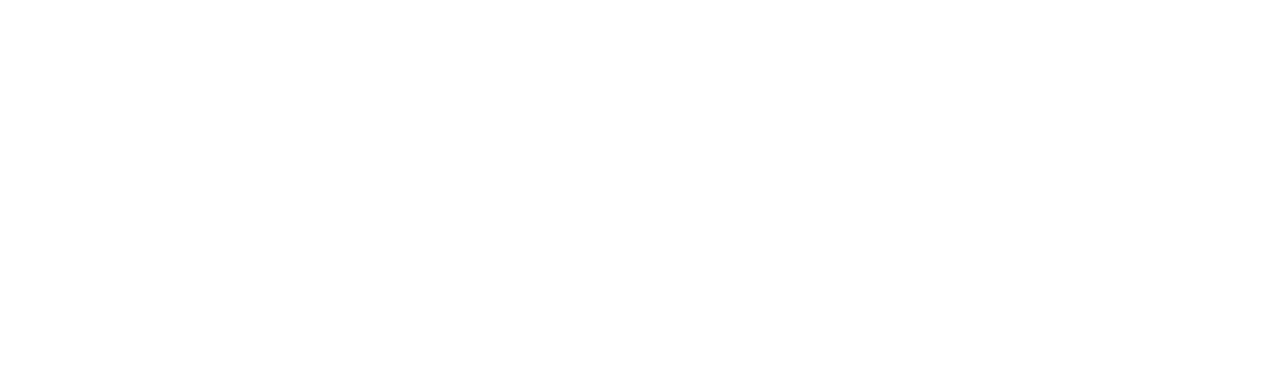
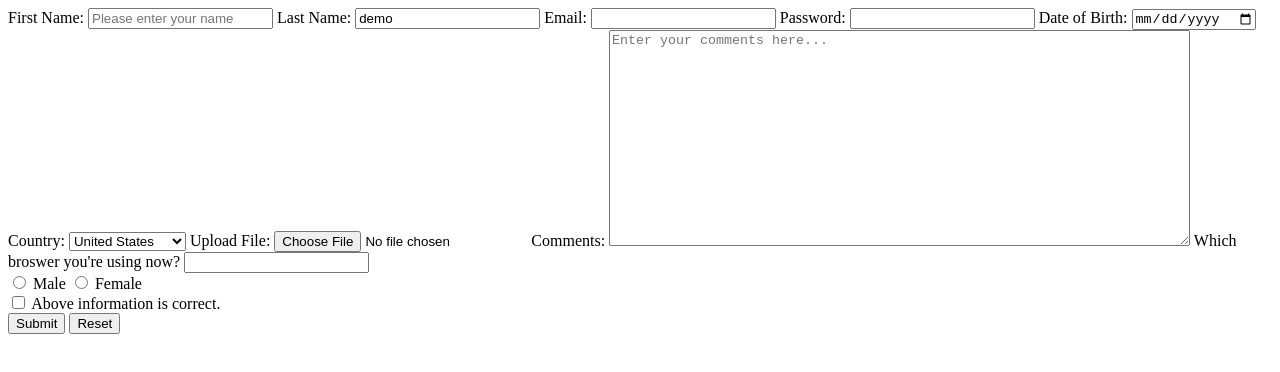
Before and after one commit to CodeWith-Karthik/HTML_CSS_Template, a plain HTML site: page L19/index.html in a window 1280 px wide. Drawn offline with Linux system fonts and the light colour scheme.

Commit message:
Templates

```diff
--- a/L19/index.html
+++ b/L19/index.html
@@ -4,5 +4,74 @@
     <title>Form</title>
     <link rel="stylesheet" href="./index.css" />
   </head>
-  <body></body>
+  <body>
+    <div class="main-content">
+      <form action="submit" method="post" autocomplete="off">
+        <label for="fname">First Name:</label>
+        <input
+          type="text"
+          id="fname"
+          name="fname"
+          placeholder="Please enter your name"
+        />
+
+        <label for="lname">Last Name:</label>
+        <input type="text" id="lname" name="lname" value="demo" />
+
+        <label for="email">Email:</label>
+        <input type="email" id="email" name="email" />
+
+        <label for="password">Password:</label>
+        <input type="password" id="password" name="password" />
+
+        <label for="dob">Date of Birth:</label>
+        <input type="date" id="dob" name="dob" />
+
+        <label for="country">Country:</label>
+        <select id="country" name="country">
+          <option value="usa">United States</option>
+          <option value="canada">Canada</option>
+          <option value="uk">United Kingdom</option>
+          <option value="india">India</option>
+        </select>
+
+        <label for="fileUpload">Upload File:</label>
+        <input type="file" id="fileUpload" name="fileUpload" />
+
+        <label for="comments">Comments:</label>
+        <textarea
+          id="comments"
+          name="comments"
+          rows="14"
+          cols="70"
+          placeholder="Enter your comments here..."
+        ></textarea>
+
+        <label for="browsers">Which broswer you're using now?</label>
+        <input list="browsers" name="browser" />
+        <datalist id="browsers">
+          <option value="Edge"></option>
+          <option value="Firefox"></option>
+          <option value="Chrome"></option>
+          <option value="Opera"></option>
+          <option value="Safari"></option>
+        </datalist>
+
+        <div>
+          <input type="radio" id="male" name="gender" value="male" />
+          <label for="male">Male</label>
+          <input type="radio" id="female" name="gender" value="female" />
+          <label for="female">Female</label>
+        </div>
+
+        <div>
+          <input type="checkbox" name="agreement" id="agreement" />
+          <label for="agreement"> Above information is correct. </label>
+        </div>
+
+        <button type="submit">Submit</button>
+        <button type="reset">Reset</button>
+      </form>
+    </div>
+  </body>
 </html>
```
